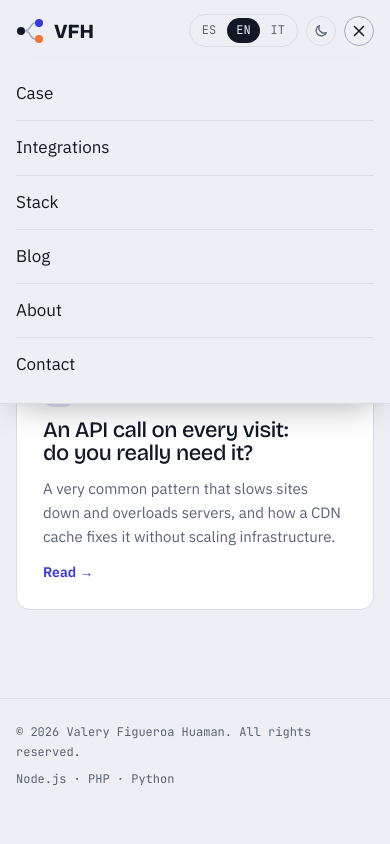
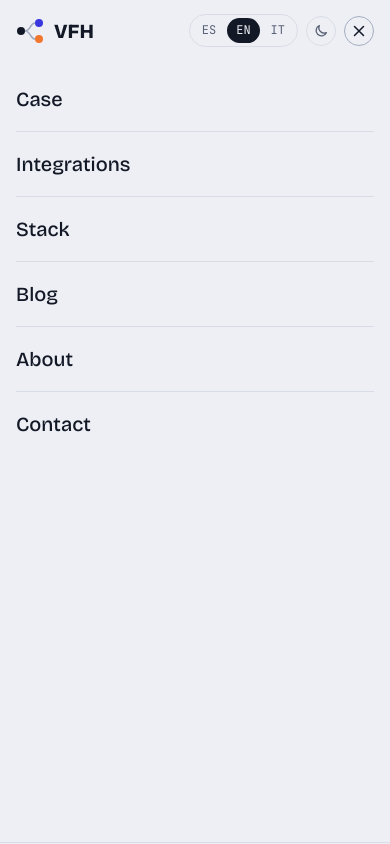
Before and after one commit to valery2590/portfolio_v4, a Next.js app: page /en/blog in a window 390 px wide. Both pictures are taken after a click on the button 359 px from the left and 30 px from the top of the page. Built offline with nearby package versions, Linux system fonts and the light colour scheme.

Commit message:
Menú móvil a pantalla completa y sin scroll de fondo

```diff
--- a/app/globals.css
+++ b/app/globals.css
@@ -91,9 +91,9 @@ nav.links a:hover { color: var(--ink); }
   .mobile-menu { display: block; }
   .burger { width: 30px; height: 30px; flex: none; display: grid; place-items: center; border: 1px solid var(--line); border-radius: 999px; background: transparent; color: var(--ink); cursor: pointer; padding: 0; }
   .burger[aria-expanded="true"] { border-color: var(--wire); }
-  .mobile-nav { position: absolute; top: 100%; left: 0; right: 0; display: flex; flex-direction: column; background: var(--bg); border-bottom: 1px solid var(--line); box-shadow: 0 16px 32px -16px rgb(0 0 0 / .35); padding: 6px max(16px, env(safe-area-inset-left, 0px)) 12px; }
+  .mobile-nav { position: absolute; top: 100%; left: 0; right: 0; display: flex; flex-direction: column; background: var(--bg); border-bottom: 1px solid var(--line); padding: 6px max(16px, env(safe-area-inset-left, 0px)) calc(24px + env(safe-area-inset-bottom, 0px)); overflow-y: auto; overscroll-behavior: contain; }
   .mobile-nav[hidden] { display: none; }
-  .mobile-nav a { padding: 13px 0; font-size: 17px; color: var(--ink); border-bottom: 1px solid var(--line); }
+  .mobile-nav a { padding: 16px 0; font-size: 20px; font-family: var(--f-display); font-weight: 500; color: var(--ink); border-bottom: 1px solid var(--line); }
   .mobile-nav a:last-child { border-bottom: 0; }
 }
 
--- a/components/MobileMenu.tsx
+++ b/components/MobileMenu.tsx
@@ -18,7 +18,23 @@ export default function MobileMenu({
   closeLabel: string;
 }) {
   const [open, setOpen] = useState(false);
+  const [height, setHeight] = useState<number>();
   const root = useRef<HTMLDivElement>(null);
+
+  // Full-screen panel: fill the viewport below the header and stop the page from scrolling behind it.
+  useEffect(() => {
+    if (!open) return;
+    const header = root.current?.closest("header");
+    const fit = () => setHeight(window.innerHeight - (header?.getBoundingClientRect().bottom ?? 0));
+    fit();
+    const prev = document.body.style.overflow;
+    document.body.style.overflow = "hidden";
+    window.addEventListener("resize", fit);
+    return () => {
+      document.body.style.overflow = prev;
+      window.removeEventListener("resize", fit);
+    };
+  }, [open]);
 
   useEffect(() => {
     if (!open) return;
@@ -54,7 +70,7 @@ export default function MobileMenu({
           )}
         </svg>
       </button>
-      <nav id="mobile-nav" className="mobile-nav" aria-label={label} hidden={!open}>
+      <nav id="mobile-nav" className="mobile-nav" aria-label={label} hidden={!open} style={height ? { height } : undefined}>
         {items.map((it) =>
           it.page ? (
             <Link key={it.href} href={it.href} onClick={close}>
```
